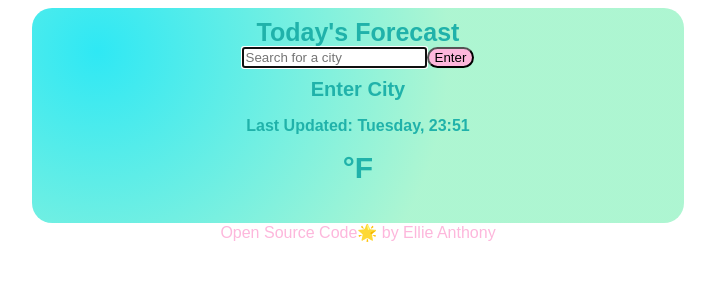
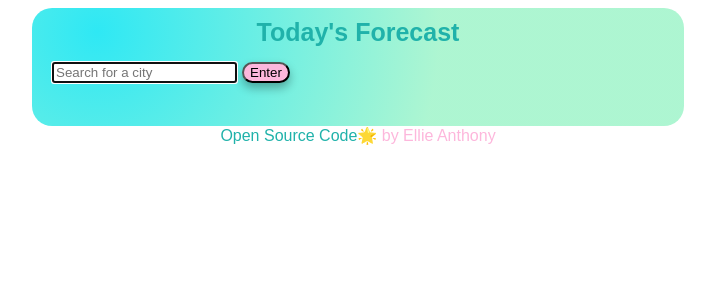
Before and after one commit to elliebanthony/react-weather-app, a React (Create React App) app: page / in a window 1280 px wide. Shown: the top 300 px of the page, without its empty margins (282-997 px from the left). Built offline with nearby package versions, Linux system fonts and the light colour scheme.

Commit message:
removing false data from weather

```diff
--- a/src/App.css
+++ b/src/App.css
@@ -25,12 +25,17 @@ h1 {
   margin: 0 auto;
   color: var(--color);
 }
+form {
+  text-align: left;
+  padding: 10px;
+}
 button {
   position: relative;
   font-family: "Poppins", sans-serif;
   background-color: rgb(253, 183, 220);
-  box-shadow: var(--color);
+  box-shadow: 0 5px 10px rgba(0, 0, 0, 0.3);
   border-radius: 15px;
+  margin: 5px;
 }
 h2 {
   width: 100%;
@@ -45,6 +50,7 @@ h3 {
   color: var(--color);
   font-family: "Poppins", sans-serif;
   font-size: 16px;
+  text-align: left;
 }
 h4 {
   font-family: "Poppins", sans-serif;
@@ -110,7 +116,7 @@ footer {
 }
 a {
   text-decoration: none;
-  color: var(--color);
+  color: lightseagreen;
 }
 .Unit {
   color: var(--color);
--- a/src/FormatDate.js
+++ b/src/FormatDate.js
@@ -16,7 +16,7 @@ export default function FormatDate() {
   let minutes = now.getMinutes();
 
   if (minutes < 10) {
-    minutes = `0 ${minutes}`;
+    minutes = `0${minutes}`;
   }
   return (
     <div>
--- a/src/Weather.js
+++ b/src/Weather.js
@@ -74,11 +74,6 @@ export default function Weather(props) {
           />
           <button> Enter </button>
         </form>
-        <h2> Enter City </h2>
-        <h3>
-          <FormatDate />{" "}
-        </h3>
-        <h4>°F</h4>
       </div>
     );
 }
```
